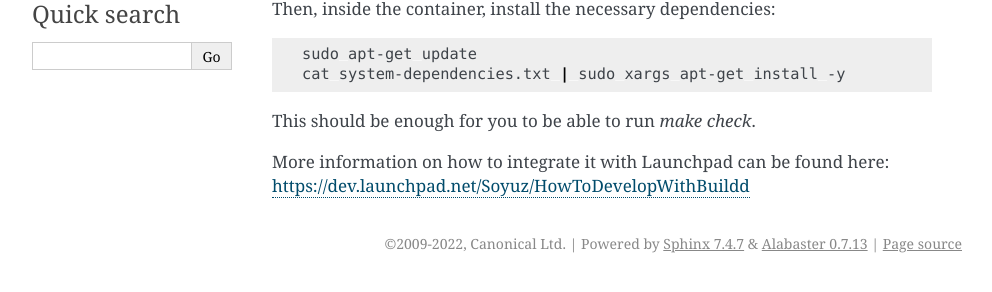
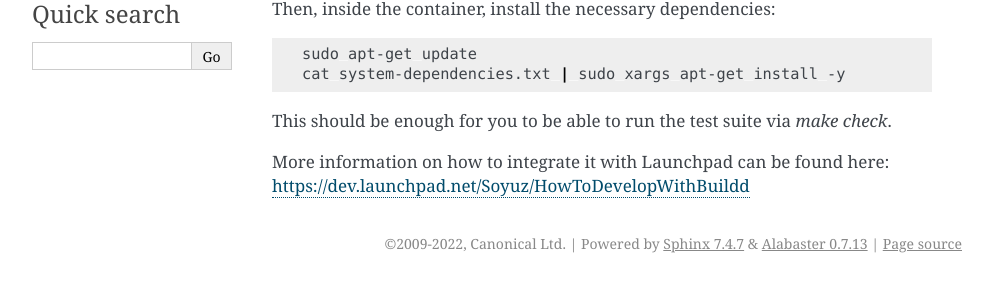
Before and after one commit to jugmac00/launchpad-buildd, a Sphinx documentation site: the page built from docs/how-to/developing.rst, in a window 1280 px wide. Shown: the part 430-722 px from the top of the page, without its empty margins (148-1140 px from the left). Built offline with Sphinx 7.4.7, drawn with Linux system fonts in a browser that asks for light colours.

Commit message:
Clarify developing.rst a little
Suggested by Jürgen Gmach.

```diff
--- a/docs/how-to/developing.rst
+++ b/docs/how-to/developing.rst
@@ -23,7 +23,8 @@ Then, inside the container, install the necessary dependencies:
         sudo apt-get update
         cat system-dependencies.txt | sudo xargs apt-get install -y
 
-This should be enough for you to be able to run `make check`.
+This should be enough for you to be able to run the test suite via `make
+check`.
 
 More information on how to integrate it with Launchpad can be found here:
 https://dev.launchpad.net/Soyuz/HowToDevelopWithBuildd
```
